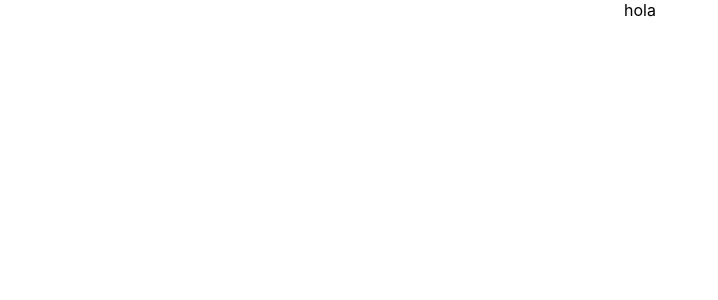
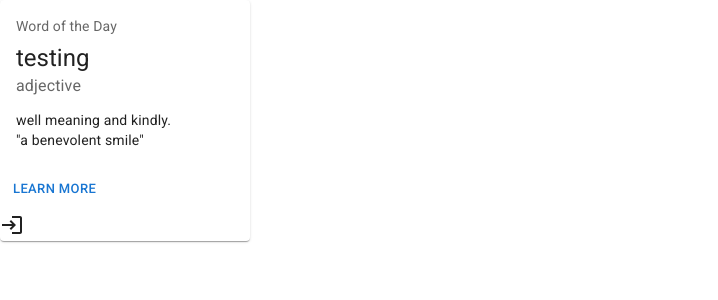
Before and after one commit to JeryllT/MooMooChat, a React (Create React App) app in the folder client/: page / in a window 1280 px wide. Shown: the top 300 px of the page, without its empty margins (0-718 px from the left). Built offline with nearby package versions, Linux system fonts and the light colour scheme.

Commit message:
added node_modules files, changed App.css to App.module.css

```diff
--- a/client/package.json
+++ b/client/package.json
@@ -3,6 +3,11 @@
   "version": "0.1.0",
   "private": true,
   "dependencies": {
+    "@emotion/react": "^11.10.6",
+    "@emotion/styled": "^11.10.6",
+    "@fontsource/roboto": "^4.5.8",
+    "@mui/icons-material": "^5.11.11",
+    "@mui/material": "^5.11.11",
     "@reduxjs/toolkit": "^1.9.1",
     "@testing-library/jest-dom": "^5.16.5",
     "@testing-library/react": "^13.4.0",
--- a/client/public/index.html
+++ b/client/public/index.html
@@ -10,6 +10,10 @@
       content="Web site created using create-react-app"
     />
     <link rel="apple-touch-icon" href="%PUBLIC_URL%/logo192.png" />
+    <link
+      rel="stylesheet"
+      href="https://fonts.googleapis.com/css?family=Roboto:300,400,500,700&display=swap"
+    />
     <!--
       manifest.json provides metadata used when your web app is installed on a
       user's mobile device or desktop. See https://developers.google.com/web/fundamentals/web-app-manifest/
--- a/client/src/App.css
+++ /dev/null
@@ -1,39 +0,0 @@
-.App {
-  height: 100%;
-  text-align: center;
-}
-
-.App-logo {
-  height: 40vmin;
-  pointer-events: none;
-}
-
-@media (prefers-reduced-motion: no-preference) {
-  .App-logo {
-    animation: App-logo-spin infinite 20s linear;
-  }
-}
-
-.App-header {
-  background-color: #282c34;
-  min-height: 100vh;
-  display: flex;
-  flex-direction: column;
-  align-items: center;
-  justify-content: center;
-  font-size: calc(10px + 2vmin);
-  color: white;
-}
-
-.App-link {
-  color: #61dafb;
-}
-
-@keyframes App-logo-spin {
-  from {
-    transform: rotate(0deg);
-  }
-  to {
-    transform: rotate(360deg);
-  }
-}
--- a/client/src/App.js
+++ b/client/src/App.js
@@ -1,9 +1,14 @@
-import './App.css';
+import './App.module.css';
+import '@fontsource/roboto/300.css';
+import '@fontsource/roboto/400.css';
+import '@fontsource/roboto/500.css';
+import '@fontsource/roboto/700.css';
+import Login from './pages/Login';
 
 function App() {
   return (
     <div className="App">
-      hola
+      <Login />
     </div>
   );
 }
--- /dev/null
+++ b/client/src/App.module.css
@@ -0,0 +1,5 @@
+.App {
+  height: 100%;
+  text-align: center;
+  background-color: papayawhip;
+}
--- /dev/null
+++ b/client/src/pages/Login.js
@@ -0,0 +1,38 @@
+import Card from '@mui/material/Card';
+import CardContent from '@mui/material/CardContent';
+import CardActions from '@mui/material/CardActions';
+import Button from '@mui/material/Button';
+import Typography from '@mui/material/Typography';
+import LoginIcon from '@mui/icons-material/Login';
+
+
+
+const Login = () => {
+
+    return (
+        <Card style={{width: "250px"}}>
+            <CardContent>
+                <Typography sx={{ fontSize: 14 }} color="text.secondary" gutterBottom>
+                Word of the Day
+                </Typography>
+                <Typography variant="h5" component="div">
+                testing
+                </Typography>
+                <Typography sx={{ mb: 1.5 }} color="text.secondary">
+                adjective
+                </Typography>
+                <Typography variant="body2">
+                well meaning and kindly.
+                <br />
+                {'"a benevolent smile"'}
+                </Typography>
+            </CardContent>
+            <CardActions>
+                <Button size="small">Learn More</Button>
+            </CardActions>
+            <LoginIcon />
+        </Card>
+    )
+}
+
+export default Login
```
Also changed, not shown: client/public/robots.txt (deleted), 1 other file (tests, documents, lock files or other folders).
